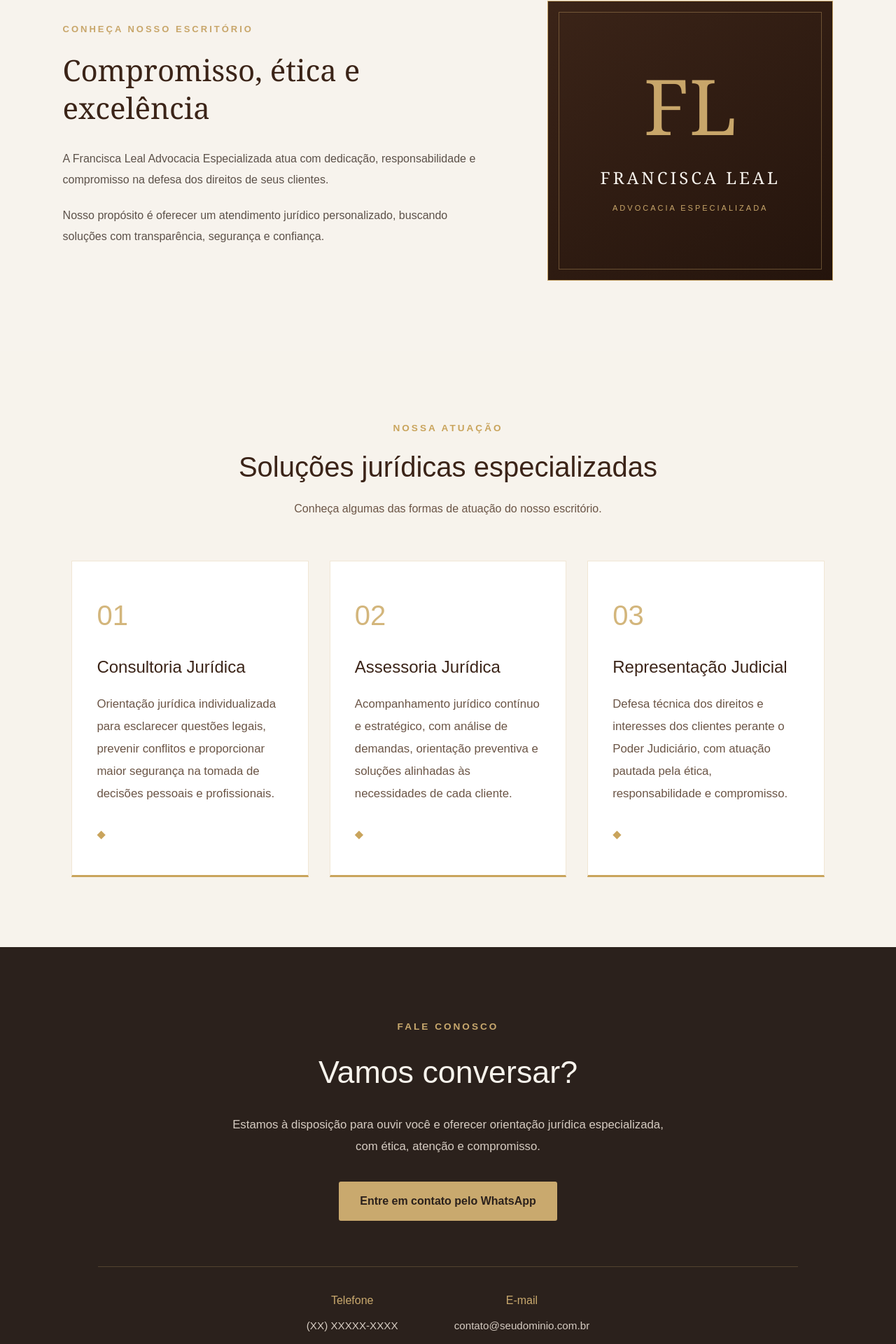
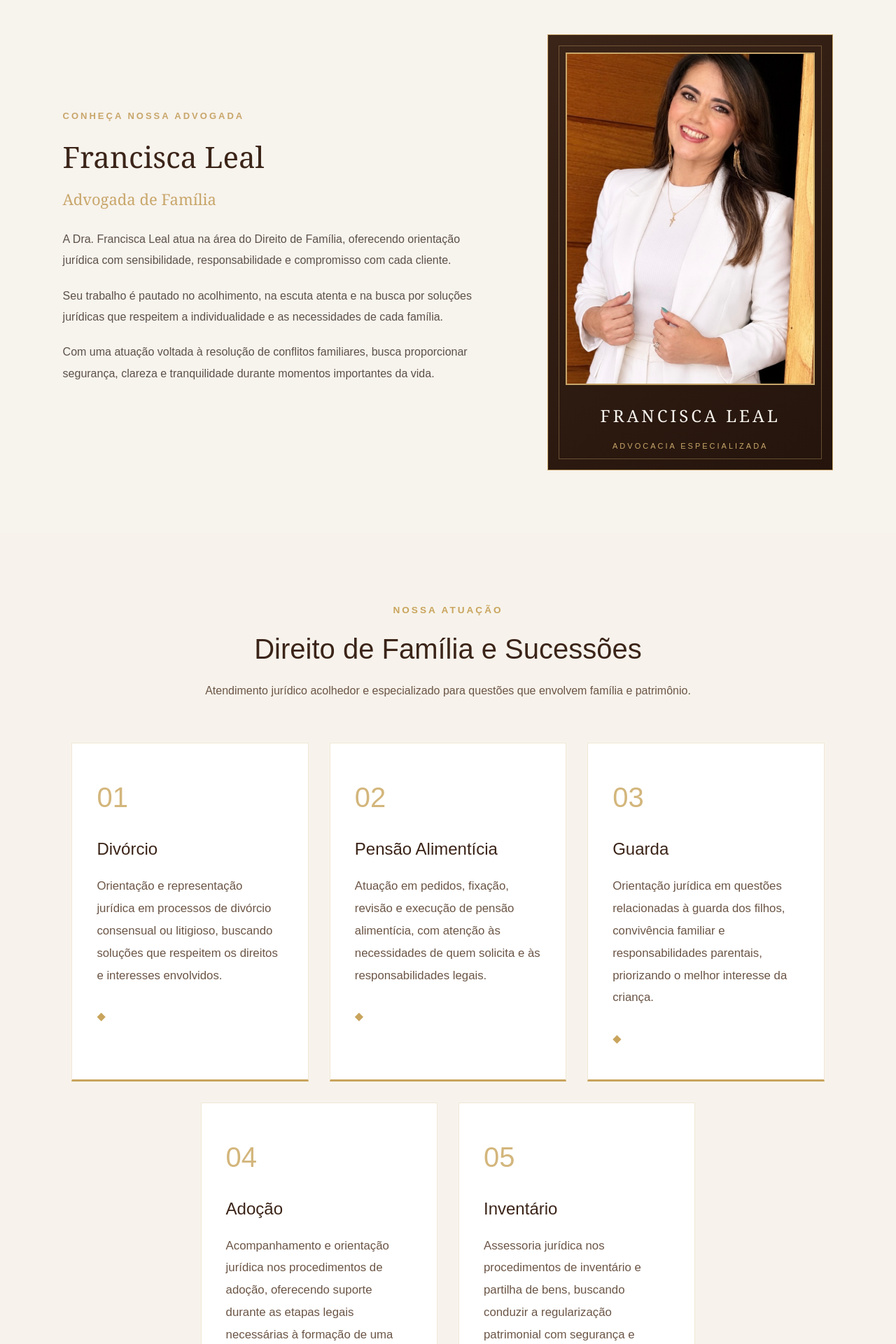
Before and after one commit to Jansen-Muniz/francisca-leal-adv, a React (Vite) app: page / in a window 1280 px wide. Shown: the part 851-2771 px from the top of the page at 70% size. Built offline with nearby package versions, Linux system fonts and the light colour scheme.

Commit message:
feat: aprimora responsividade do site Francisca Leal

```diff
--- a/src/components/AreasAtuacao.css
+++ b/src/components/AreasAtuacao.css
@@ -42,11 +42,26 @@
 }
 
 /* GRID */
-
 .areas-grid {
   display: grid;
-  grid-template-columns: repeat(3, 1fr);
+  grid-template-columns: repeat(6, minmax(0, 1fr));
   gap: 30px;
+}
+
+/* Primeira linha: 3 cards */
+.area-card:nth-child(1),
+.area-card:nth-child(2),
+.area-card:nth-child(3) {
+  grid-column: span 2;
+}
+
+/* Segunda linha: 2 cards centralizados */
+.area-card:nth-child(4) {
+  grid-column: 2 / span 2;
+}
+
+.area-card:nth-child(5) {
+  grid-column: 4 / span 2;
 }
 
 /* CARDS */
@@ -113,22 +128,24 @@
   .areas-grid {
     grid-template-columns: 1fr;
     gap: 25px;
+  }
 
-    .area-card {
-      text-align: center;
-    }
-
-    .area-numero {
-      text-align: center;
-    }
-
-    .area-detalhe {
-      text-align: center;
-    }
+  .area-card:nth-child(1),
+  .area-card:nth-child(2),
+  .area-card:nth-child(3),
+  .area-card:nth-child(4),
+  .area-card:nth-child(5) {
+    grid-column: auto;
   }
 
   .area-card {
     padding: 40px 30px;
+    text-align: center;
+  }
+
+  .area-numero,
+  .area-detalhe {
+    text-align: center;
   }
 }
 
--- a/src/components/AreasAtuacao.jsx
+++ b/src/components/AreasAtuacao.jsx
@@ -2,19 +2,29 @@ import "./AreasAtuacao.css";
 
 const areas = [
   {
-    titulo: "Consultoria Jurídica",
+    titulo: "Divórcio",
     descricao:
-      "Orientação jurídica individualizada para esclarecer questões legais, prevenir conflitos e proporcionar maior segurança na tomada de decisões pessoais e profissionais.",
+      "Orientação e representação jurídica em processos de divórcio consensual ou litigioso, buscando soluções que respeitem os direitos e interesses envolvidos.",
   },
   {
-    titulo: "Assessoria Jurídica",
+    titulo: "Pensão Alimentícia",
     descricao:
-      "Acompanhamento jurídico contínuo e estratégico, com análise de demandas, orientação preventiva e soluções alinhadas às necessidades de cada cliente.",
+      "Atuação em pedidos, fixação, revisão e execução de pensão alimentícia, com atenção às necessidades de quem solicita e às responsabilidades legais.",
   },
   {
-    titulo: "Representação Judicial",
+    titulo: "Guarda",
     descricao:
-      "Defesa técnica dos direitos e interesses dos clientes perante o Poder Judiciário, com atuação pautada pela ética, responsabilidade e compromisso.",
+      "Orientação jurídica em questões relacionadas à guarda dos filhos, convivência familiar e responsabilidades parentais, priorizando o melhor interesse da criança.",
+  },
+  {
+    titulo: "Adoção",
+    descricao:
+      "Acompanhamento e orientação jurídica nos procedimentos de adoção, oferecendo suporte durante as etapas legais necessárias à formação de uma família.",
+  },
+  {
+    titulo: "Inventário",
+    descricao:
+      "Assessoria jurídica nos procedimentos de inventário e partilha de bens, buscando conduzir a regularização patrimonial com segurança e clareza.",
   },
 ];
 
@@ -25,15 +35,20 @@ function AreasAtuacao() {
         <div className="areas-header">
           <span className="areas-subtitulo">NOSSA ATUAÇÃO</span>
 
-          <h2>Soluções jurídicas especializadas</h2>
+          <h2>Direito de Família e Sucessões</h2>
 
-          <p>Conheça algumas das formas de atuação do nosso escritório.</p>
+          <p>
+            Atendimento jurídico acolhedor e especializado para questões que
+            envolvem família e patrimônio.
+          </p>
         </div>
 
         <div className="areas-grid">
           {areas.map((area, index) => (
             <article className="area-card" key={index}>
-              <span className="area-numero">0{index + 1}</span>
+              <span className="area-numero">
+                {String(index + 1).padStart(2, "0")}
+              </span>
 
               <h3>{area.titulo}</h3>
 
--- a/src/components/Contato.jsx
+++ b/src/components/Contato.jsx
@@ -9,28 +9,24 @@ function Contato() {
         <h2>Vamos conversar?</h2>
 
         <p>
-          Estamos à disposição para ouvir você e oferecer orientação jurídica
-          especializada, com ética, atenção e compromisso.
+          Precisa de orientação jurídica? Entre em contato e receba um
+          atendimento acolhedor e individualizado para compreender as
+          possibilidades jurídicas do seu caso.
         </p>
 
         <a
-          href="https://wa.me/55XXXXXXXXXXX"
+          href="https://wa.me/5589994340770"
           target="_blank"
           rel="noopener noreferrer"
           className="contato-button"
         >
-          Entre em contato pelo WhatsApp
+          Fale pelo WhatsApp
         </a>
 
         <div className="contato-informacoes">
           <div>
-            <h3>Telefone</h3>
-            <p>(XX) XXXXX-XXXX</p>
-          </div>
-
-          <div>
-            <h3>E-mail</h3>
-            <p>contato@seudominio.com.br</p>
+            <h3>WhatsApp</h3>
+            <p>(89) 99434-0770</p>
           </div>
         </div>
       </div>
--- a/src/components/Footer.jsx
+++ b/src/components/Footer.jsx
@@ -15,7 +15,7 @@ function Footer() {
           <h3>Navegação</h3>
 
           <a href="#inicio">Início</a>
-          <a href="#sobre">O Escritório</a>
+          <a href="#sobre">A Advogada</a>
           <a href="#atuacao">Áreas de Atuação</a>
           <a href="#contato">Contato</a>
         </div>
@@ -23,8 +23,13 @@ function Footer() {
         <div className="footer-contato">
           <h3>Contato</h3>
 
-          <p>WhatsApp: (XX) XXXXX-XXXX</p>
-          <p>E-mail: contato@seudominio.com.br</p>
+          <a
+            href="https://wa.me/5589994340770"
+            target="_blank"
+            rel="noopener noreferrer"
+          >
+            WhatsApp: (89) 99434-0770
+          </a>
         </div>
       </div>
 
@@ -33,6 +38,7 @@ function Footer() {
           © {new Date().getFullYear()} Francisca Leal Advocacia Especializada.
           Todos os direitos reservados.
         </p>
+
         <p className="footer-credit">Desenvolvido por Jansen Muniz</p>
       </div>
     </footer>
--- a/src/components/Sobre.css
+++ b/src/components/Sobre.css
@@ -1,9 +1,14 @@
 /* ========================================
-   SEÇÃO SOBRE O ESCRITÓRIO
+   SEÇÃO SOBRE A ADVOGADA
 ======================================== */
 
 .sobre {
-  padding: 100px 7%;
+  min-height: 100vh;
+  padding: 80px 7%;
+
+  display: flex;
+  align-items: center;
+
   background-color: var(--cor-marfim);
 }
 
@@ -41,7 +46,17 @@
 
   color: var(--cor-marrom);
 
-  margin-bottom: 30px;
+  margin-bottom: 15px;
+}
+
+.sobre-conteudo h3 {
+  font-family: Georgia, serif;
+  font-size: 22px;
+  font-weight: normal;
+
+  color: var(--cor-dourado);
+
+  margin-bottom: 25px;
 }
 
 .sobre-conteudo p {
@@ -55,14 +70,12 @@
 
 /* Elemento visual */
 .sobre-destaque {
-  min-height: 400px;
-
   display: flex;
   flex-direction: column;
   align-items: center;
   justify-content: center;
 
-  padding: 40px;
+  padding: 25px;
 
   background: linear-gradient(145deg, #3b2418, #24140c);
 
@@ -79,20 +92,31 @@
   inset: 15px;
 
   border: 1px solid rgba(201, 164, 102, 0.4);
+
+  pointer-events: none;
 }
 
-/* Monograma */
-.sobre-monograma {
-  font-family: Georgia, serif;
-  font-size: 110px;
-  font-weight: normal;
+/* Foto da advogada */
+.sobre-foto {
+  display: block;
 
-  color: var(--cor-dourado);
+  width: 100%;
+  max-width: 360px;
 
-  line-height: 1;
-  margin-bottom: 30px;
+  aspect-ratio: 3 / 4;
+
+  object-fit: cover;
+  object-position: center 35%;
+
+  border: 2px solid var(--cor-dourado);
+
+  position: relative;
+  z-index: 1;
+
+  margin-bottom: 25px;
 }
 
+/* Nome */
 .sobre-destaque-texto {
   font-family: Georgia, serif;
   font-size: 24px;
@@ -101,13 +125,24 @@
   color: var(--cor-marfim);
 
   margin-bottom: 15px;
+
+  text-align: center;
+
+  position: relative;
+  z-index: 1;
 }
 
+/* Legenda */
 .sobre-destaque-legenda {
   font-size: 11px;
   letter-spacing: 3px;
 
   color: var(--cor-dourado);
+
+  text-align: center;
+
+  position: relative;
+  z-index: 1;
 }
 
 /* ========================================
@@ -116,12 +151,12 @@
 
 @media (max-width: 850px) {
   .sobre {
-    padding: 70px 6%;
+    padding: 50px 6%;
   }
 
   .sobre-container {
     grid-template-columns: 1fr;
-    gap: 45px;
+    gap: 30px;
   }
 
   .sobre-conteudo {
@@ -134,8 +169,13 @@
   }
 
   .sobre-destaque {
-    min-height: 350px;
-    max-width: 500px;
+    max-width: 360px;
+    width: 100%;
+    margin: 0 auto;
+  }
+
+  .sobre-foto {
+    max-width: 240px;
     width: 100%;
     margin: 0 auto;
   }
@@ -155,7 +195,12 @@
   .sobre-conteudo h2 {
     font-size: 30px;
     line-height: 1.3;
-    margin-bottom: 24px;
+    margin-bottom: 15px;
+  }
+
+  .sobre-conteudo h3 {
+    font-size: 18px;
+    margin-bottom: 5px;
   }
 
   .sobre-conteudo p {
@@ -164,13 +209,16 @@
   }
 
   .sobre-destaque {
-    min-height: 280px;
-    padding: 30px 20px;
+    padding: 15px 12px;
+    max-width: 290px;
+    width: 100%;
+    margin: 0 auto;
   }
 
-  .sobre-monograma {
-    font-size: 85px;
-    margin-bottom: 25px;
+  .sobre-foto {
+    max-width: 260px;
+    width: 100%;
+    margin-bottom: 20px;
   }
 
   .sobre-destaque-texto {
--- a/src/components/Sobre.jsx
+++ b/src/components/Sobre.jsx
@@ -1,28 +1,42 @@
 import "./Sobre.css";
+import fotoFrancisca from "../assets/francisca-leal.jpg";
 
 function Sobre() {
   return (
     <section className="sobre" id="sobre">
       <div className="sobre-container">
         <div className="sobre-conteudo">
-          <span className="sobre-subtitulo">CONHEÇA NOSSO ESCRITÓRIO</span>
+          <span className="sobre-subtitulo">CONHEÇA NOSSA ADVOGADA</span>
 
-          <h2>Compromisso, ética e excelência</h2>
+          <h2>Francisca Leal</h2>
+
+          <h3>Advogada de Família</h3>
 
           <p>
-            A Francisca Leal Advocacia Especializada atua com dedicação,
-            responsabilidade e compromisso na defesa dos direitos de seus
-            clientes.
+            A Dra. Francisca Leal atua na área do Direito de Família, oferecendo
+            orientação jurídica com sensibilidade, responsabilidade e
+            compromisso com cada cliente.
           </p>
 
           <p>
-            Nosso propósito é oferecer um atendimento jurídico personalizado,
-            buscando soluções com transparência, segurança e confiança.
+            Seu trabalho é pautado no acolhimento, na escuta atenta e na busca
+            por soluções jurídicas que respeitem a individualidade e as
+            necessidades de cada família.
+          </p>
+
+          <p>
+            Com uma atuação voltada à resolução de conflitos familiares, busca
+            proporcionar segurança, clareza e tranquilidade durante momentos
+            importantes da vida.
           </p>
         </div>
 
         <div className="sobre-destaque">
-          <span className="sobre-monograma">FL</span>
+          <img
+            src={fotoFrancisca}
+            alt="Dra. Francisca Leal, advogada de família"
+            className="sobre-foto"
+          />
 
           <span className="sobre-destaque-texto">FRANCISCA LEAL</span>
 
--- a/src/pages/Home.css
+++ b/src/pages/Home.css
@@ -4,7 +4,7 @@
 
 .hero {
   width: 100%;
-  min-height: 600px;
+  min-height: calc(100vh - 140px);
 
   display: flex;
   align-items: center;
@@ -109,14 +109,14 @@
 /* HERO RESPONSIVO */
 @media (max-width: 850px) {
   .hero {
-    min-height: auto;
+    min-height: calc(100vh - 132px);
   }
 
   .hero-container {
     flex-direction: column;
     text-align: center;
-    gap: 40px;
-    padding: 70px 6%;
+    gap: 30px;
+    padding: 45px 6%;
   }
 
   .hero-content {
--- a/src/pages/Home.jsx
+++ b/src/pages/Home.jsx
@@ -24,7 +24,12 @@ function Home() {
                 confiança e dedicação.
               </p>
 
-              <a href="#contato" className="hero-button">
+              <a
+                href="https://wa.me/5589994340770"
+                target="_blank"
+                rel="noopener noreferrer"
+                className="hero-button"
+              >
                 Entre em contato
               </a>
             </div>
```
Also changed, not shown: src/assets/francisca-leal.jpg (added).
